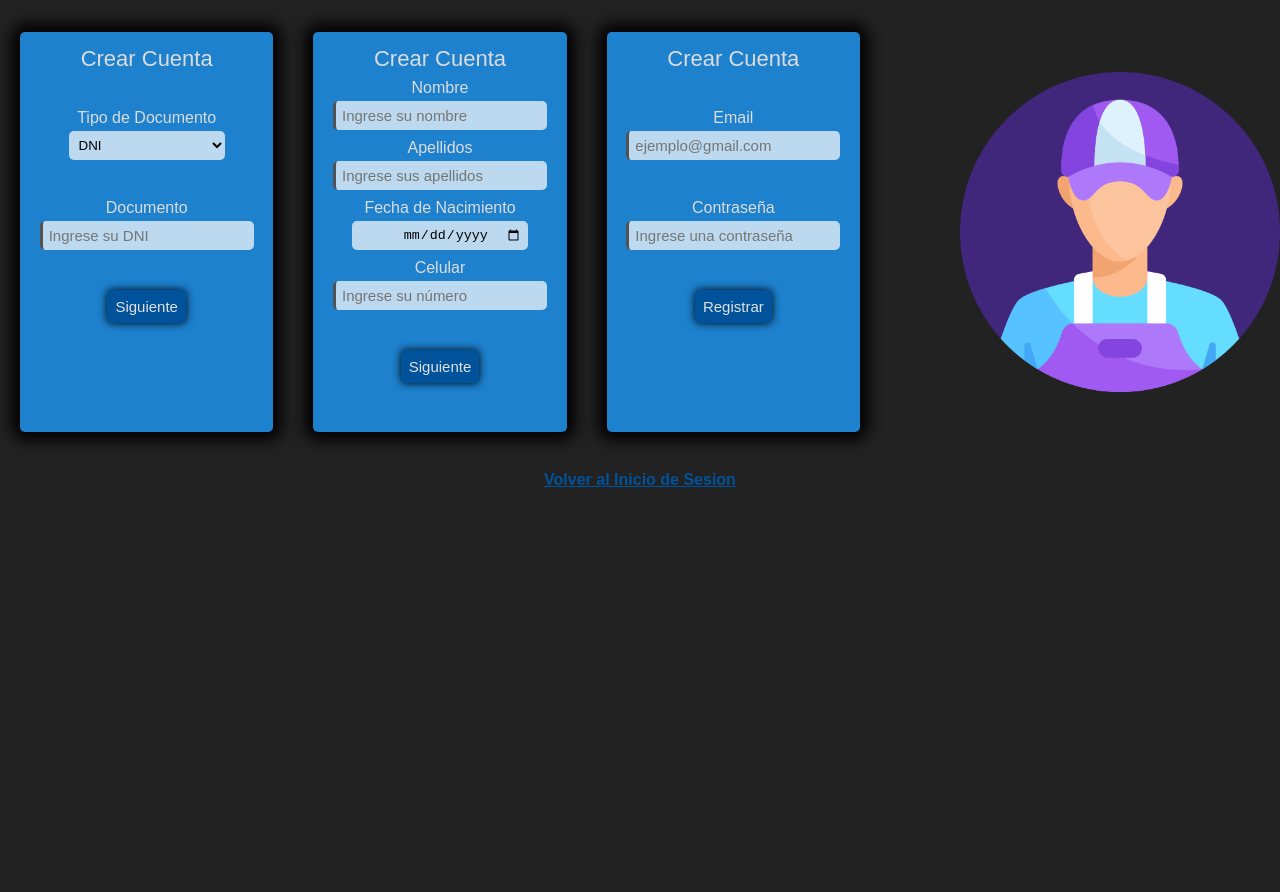
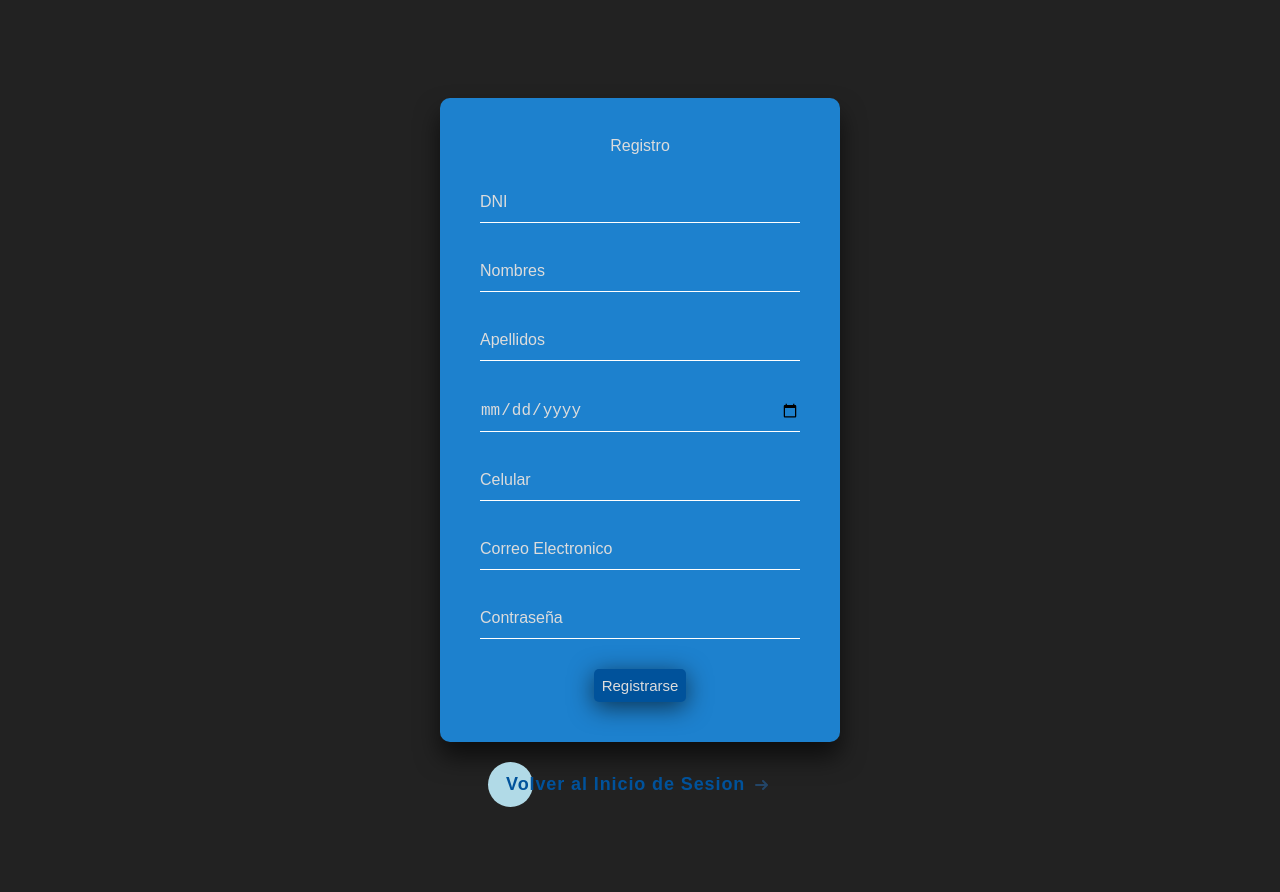
Before and after one commit to Erickings10/Pagina-MAKRO, a plain HTML site: page Registro/registro.html in a window 1280 px wide. Shown: the part 160-1052 px from the top of the page. Before the commit the page ends 800 px from the top, so only its background shows below. Drawn offline with Linux system fonts and the light colour scheme.

Commit message:
Cambio de diseño Registro Clientes

```diff
--- a/Registro/regisdiseño.css
+++ b/Registro/regisdiseño.css
@@ -1,22 +1,26 @@
 @import url(../style/reset.css);
-
-body{
-    font-family: "Montserrat",sans-serif;
-    background-color: rgb(34, 34, 34);
+html {
+  height: 100%;
+}
+body {
+  font-family: "Montserrat", sans-serif;
   margin: 0;
+  padding: 0;
+  background: rgb(34, 34, 34);
+  transition: background-color 0.5s, color 0.5s;
 }
-.Encabezado{
+.Encabezado {
   width: 100%;
   height: 5rem;
-    background-color:rgb(0, 82, 155);
+  background-color: rgb(0, 82, 155);
   display: flex;
   align-items: center;
 }
-.Logo{
+.Logo {
   width: 10rem;
   margin: 0;
 }
-h1{
+h1 {
   text-align: center;
   margin: 30px 30px;
   color: rgb(220, 220, 220);
@@ -24,145 +28,142 @@ h1{
   font-size: 2rem;
   font-weight: 600;
 }
-/*FORMULARIOS*/
-.register-form-container{
+/*CAJA DEL FORMULARIO*/
+.Container {
   display: flex;
-    justify-content: left;
+  flex-direction: column;
   align-items: center;
-
+  justify-content: center;
+  height: 110vh;
 }
-.Register-1{
+.Registro {
+  width: 400px;
+  padding: 40px;
+  background: rgb(29, 129, 206);
+  box-sizing: border-box;
+  box-shadow: 0 15px 25px rgba(0, 0, 0, 0.6);
+  border-radius: 10px;
   text-align: center;
-    width: 350px;
-    height: 400px;
-    background-color: rgb(29,129,206);
+  margin-bottom: 20px;
+}
+/*TITULO DEL FORMULARIO*/
+.Registro h2 {
+  margin: 0 0 30px;
+  padding: 0;
+  color: rgb(220, 220, 220);
+  text-align: center;
+}
+.Registro .Box-Register {
+  position: relative;
+}
+.Registro .Box-Register input {
+  width: 100%;
+  padding: 10px 0;
+  font-size: 16px;
+  color: rgb(220, 220, 220);
+  margin-bottom: 30px;
+  border: none;
+  border-bottom: 1px solid #fff;
+  outline: none;
+  background: transparent;
+}
+.Registro .Box-Register label {
+  position: absolute;
+  top: 0;
+  left: 0;
+  padding: 10px 0;
+  font-size: 16px;
+  color: rgb(220, 220, 220);
+  pointer-events: none;
+  transition: 0.5s;
+}
+.Registro .Box-Register input:focus ~ label,
+.Registro .Box-Register input:valid ~ label {
+  top: -20px;
+  left: 0;
+  color: rgb(34, 34, 34);
+  font-size: 12px;
+}
+/*CAJA DEL BOTON "REGISTRARSE"*/
+.Boton {
+  font-size: 15px;
+  color: rgb(220, 220, 220);
+  padding: 8px;
+  border: 0;
   border-radius: 5px;
-    margin: 20px;
-    box-shadow: 0 0 15px 8px black;
-    display: inline-block;
+  background-color: rgb(0, 82, 155);
+  box-shadow: 0 5px 25px rgba(0, 0, 0, 0.6);
+  cursor: pointer;
+  transition: 0.3s all;
 }
-/*TITULO DE LOS FORMULARIOS*/
-h3{
-    color: rgb(220, 220, 220);
-    font-size: 22px;
-    padding-top: 1rem;
-
+.Boton:hover {
+  background-color: rgb(0, 82, 155);
+  font-size: 18px;
+  box-shadow: 0 15px 25px rgba(0, 0, 0, 0.6);
 }
-/*CENTRAR ELEMENTOS EN COLUMNA*/
-.Button{
+.Button {
   display: flex;
   justify-content: center;
   align-items: center;
   flex-direction: column;
 }
-/*ETIQUETAS DE LOS INPUT*/
-.Label-1{
-    color: rgb(220, 220, 220);
-    margin-top: 40px;
+/*CAJA DEL ENLACE "INICIO SESION"*/
+.InicioSesion {
+  text-align: center;
 }
-select{
-    padding: 6px;
-    padding-right: 40%;
-    border:0;
-    border-radius: 5px;
-    margin-top: 5px;
-    background-color: rgba(255, 255, 255,70%);
+.enlace {
+  color: rgb(0, 82, 155);
+  text-decoration: none;
 }
 
-/*INPUT*/
-.textbox{
-    font-size: 15px;
-    padding: 6px;
-    border: 0;
-    border-left: 3px solid rgb(82,82,82);
-    border-radius: 5px;
-    margin-top: 5px;
-    background-color: rgba(255, 255, 255,70%);
+.link-iniciosesion {
+  position: relative;
+  margin: auto;
+  padding: 12px 18px;
+  transition: all 0.2s ease;
+  border: none;
+  background: none;
+  cursor: pointer;
 }
-/*BOTON*/
-.boton{
-    font-size: 15px;
-    color: rgb(225, 225, 225);
-    padding: 8px;
-    margin-top: 40px;
-    border: 0;
-    border-radius: 5px;
-    background-color: rgb(0, 82, 155);
-    box-shadow: 0 0 8px 0 black;
-    cursor: pointer;
-    transition: 0.3s all;
+.link-iniciosesion:before {
+  content: "";
+  position: absolute;
+  top: 0;
+  left: 0;
+  display: block;
+  border-radius: 50px;
+  background: #b1dae7;
+  width: 45px;
+  height: 45px;
+  transition: all 0.3s ease;
 }
-.boton:hover{
-    color: white;
-    background-color: rgb(0, 82, 155);
+.link-iniciosesion span {
+  position: relative;
+  font-family: "Ubuntu", sans-serif;
   font-size: 18px;
-    font-weight: bold;
-    box-shadow: 0px 0px 20px #000;
+  font-weight: 700;
+  letter-spacing: 0.05em;
+  color: #234567;
 }
-/*DISEÑO DEL SEGUNDO FORMULARIO*/
-.Register-2{
-    text-align: center;
-    width: 350px;
-    height: 400px;
-    background-color: rgb(29,129,206);
-    border-radius: 5px;
-    margin: 20px;
-    box-shadow: 0 0 15px 8px black;
-    display: inline-block;
+.link-iniciosesion svg {
+  position: relative;
+  top: 0;
+  margin-left: 10px;
+  fill: none;
+  stroke-linecap: round;
+  stroke-linejoin: round;
+  stroke: #234567;
+  stroke-width: 2;
+  transform: translateX(-5px);
+  transition: all 0.3s ease;
 }
-.Button-2{
-    display: flex;
-    justify-content: center;
-    align-items: center;
-    flex-direction: column;
+.link-iniciosesion:hover:before {
+  width: 100%;
+  background: #b1dae7;
 }
-.Label-2{
-    color: rgb(220, 220, 220);
-    margin-top: 10px;
+.link-iniciosesion:hover svg {
+  transform: translateX(0);
 }
-.textbox-2{
-    font-size: 15px;
-    padding: 6px;
-    border: 0;
-    border-left: 3px solid rgb(82,82,82);
-    border-radius: 5px;
-    margin-top: 5px;
-    background-color: rgba(255, 255, 255,70%);
+.link-iniciosesion:active {
+  transform: scale(0.95);
 }
-.Fecha{
-    padding: 6px;
-    padding-left: 20%;
-    border: 0;
-    border-radius: 5px;
-    background-color: rgba(255, 255, 255,70%);
-    margin-top: 5px;
-}
-
-/*DISEÑO DEL TERCER FORMULARIO*/
-.Register-3{
-    text-align: center;
-    width: 350px;
-    height: 400px;
-    background-color: rgb(29,129,206);
-    border-radius: 5px;
-    margin: 20px;
-    box-shadow: 0 0 15px 8px black;
-    display: inline-block;
-}
-.imagen-tendedero{
-    margin-left: 5rem ;
-    width: 20rem;
-    display: inline-block;
-}
-.Volver{
-    text-align: center;
-    margin-top: 20px;
-    font-weight: bold;
-}
-.iniciosesion{
-    color: rgb(0, 82, 155);
-}
-.Volver a:hover{
-    transition: 0.3s all;
-    color: aqua;
-}
--- a/Registro/registro.html
+++ b/Registro/registro.html
@@ -17,49 +17,53 @@
             <a href="../index.html"><img class="Logo" src="../img/LOGOS/logo-makro-4096.png" title="Ir al Inicio"></a>
         </nav>
     </header>
-    <h1>Registrate con Nosotros</h1>
-    <div class="register-form-container">
-        <form class="Register-1">
-            <h3>Crear Cuenta</h3>
+    <h1>REGISTRATE CON NOSOTROS</h1>
+    <div class="Container">
+        <div class="Registro">
+          <h2>Registro</h2>
+          <form>
+            <div class="Box-Register">
+              <input type="text" name="DNI" required>
+              <label>DNI</label>
+            </div>
+            <div class="Box-Register">
+              <input type="text" name="nombre" required>
+              <label>Nombres</label>
+            </div>
+            <div class="Box-Register">
+              <input type="text" name="apellido" required>
+              <label>Apellidos</label>
+            </div>
+            <div class="Box-Register">
+              <input type="date" name="nacimiento" required>
+              <label for="Fecha de Nacimiento"></label>
+            </div>
+            <div class="Box-Register">
+              <input type="text" name="celular" minlength="9" maxlength="9" required>
+              <label>Celular</label>
+            </div>
+            <div class="Box-Register">
+              <input type="email" name="correo" required>
+              <label>Correo Electronico</label>
+            </div>
+            <div class="Box-Register">
+              <input type="password" name="contraseña" minlength="8" required>
+              <label>Contraseña</label>
+            </div>
             <div class="Button">
-                <label class="Label-1">Tipo de Documento</label>
-                <select>
-                    <option value="DNI">DNI</option>
-                    <option value="RUC">RUC</option>
-                </select>
-                <label class="Label-1">Documento</label>
-                <input class="textbox" type="text" placeholder="Ingrese su DNI" required>
-                <input class="boton" type="submit" value="Siguiente">
+              <input class="Boton" type="submit" value="Registrarse" />
             </div>
-        </form>
-        <form class="Register-2">
-            <h3>Crear Cuenta</h3>
-            <div class="Button">
-                <label class="Label-2">Nombre</label>
-                <input class="textbox-2" type="text" placeholder="Ingrese su nombre" required>
-                <label class="Label-2">Apellidos</label>
-                <input class="textbox-2" type="text" placeholder="Ingrese sus apellidos" required>
-                <label class="Label-2">Fecha de Nacimiento</label>
-                <input class="Fecha" type="date" required>
-                <label class="Label-2">Celular</label>
-                <input class="textbox-2" type="text" placeholder="Ingrese su número" minlength="9" maxlength="9">
-                <input class="boton" type="submit" value="Siguiente">
-            </div>
-        </form>
-        <form class="Register-3">
-            <h3>Crear Cuenta</h3>
-            <div class="Button">
-                <label class="Label-1">Email</label>
-                <input class="textbox" type="email" placeholder="ejemplo@gmail.com" required>
-                <label class="Label-1">Contraseña</label>
-                <input class="textbox" type="password" placeholder="Ingrese una contraseña" required>
-                <input class="boton" type="submit" value="Registrar">
-            </div>
-        </form>
-        <img class="imagen-tendedero" src="../img/Register/tendero.png" alt="tendero">
-    </div>
-    <div class="Volver">
-        <a class="iniciosesion" href="iniciosesion.html">Volver al Inicio de Sesion</a>
-    </div>
+          </form>
+        </div>
+        <div class="InicioSesion">
+          <button class="link-iniciosesion">
+            <span><a class="enlace" href="iniciosesion.html">Volver al Inicio de Sesion</a></span>
+            <svg width="15px" height="10px" viewBox="0 0 13 10">
+              <path d="M1,5 L11,5"></path>
+              <polyline points="8 1 12 5 8 9"></polyline>
+            </svg>
+          </button>
+        </div>
+      </div>
 </body>
 </html>
--- a/Registro/sesiondiseño.css
+++ b/Registro/sesiondiseño.css
@@ -84,7 +84,7 @@ h1 {
 .Sesion .Box-usuario input:valid ~ label {
   top: -20px;
   left: 0;
-  color: black;
+  color: rgb(34, 34, 34);
   font-size: 12px;
 }
 /*CONTENEDOR BOTON "INGRESAR"*/
```
Also changed, not shown: Registro/sesion.js (+0 -15 lines). Lines whose indentation alone changed are shown as unchanged.
